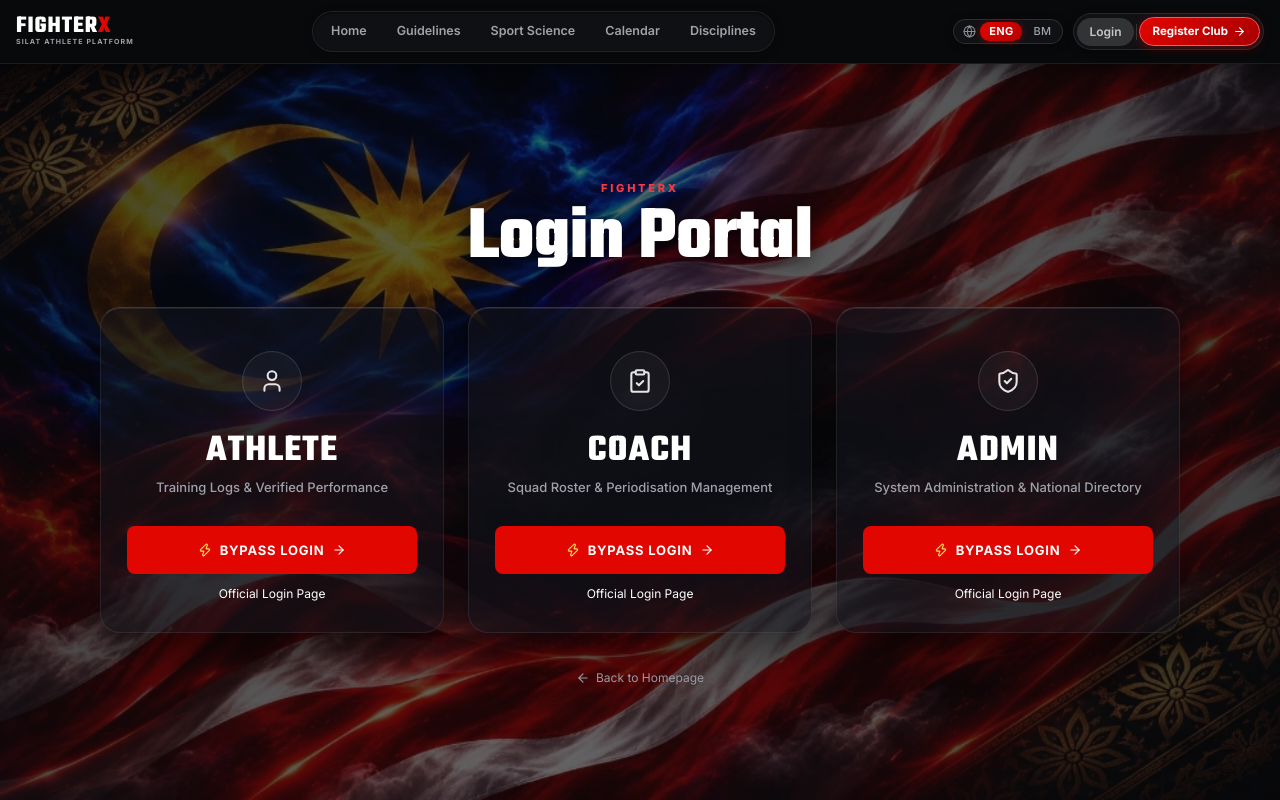
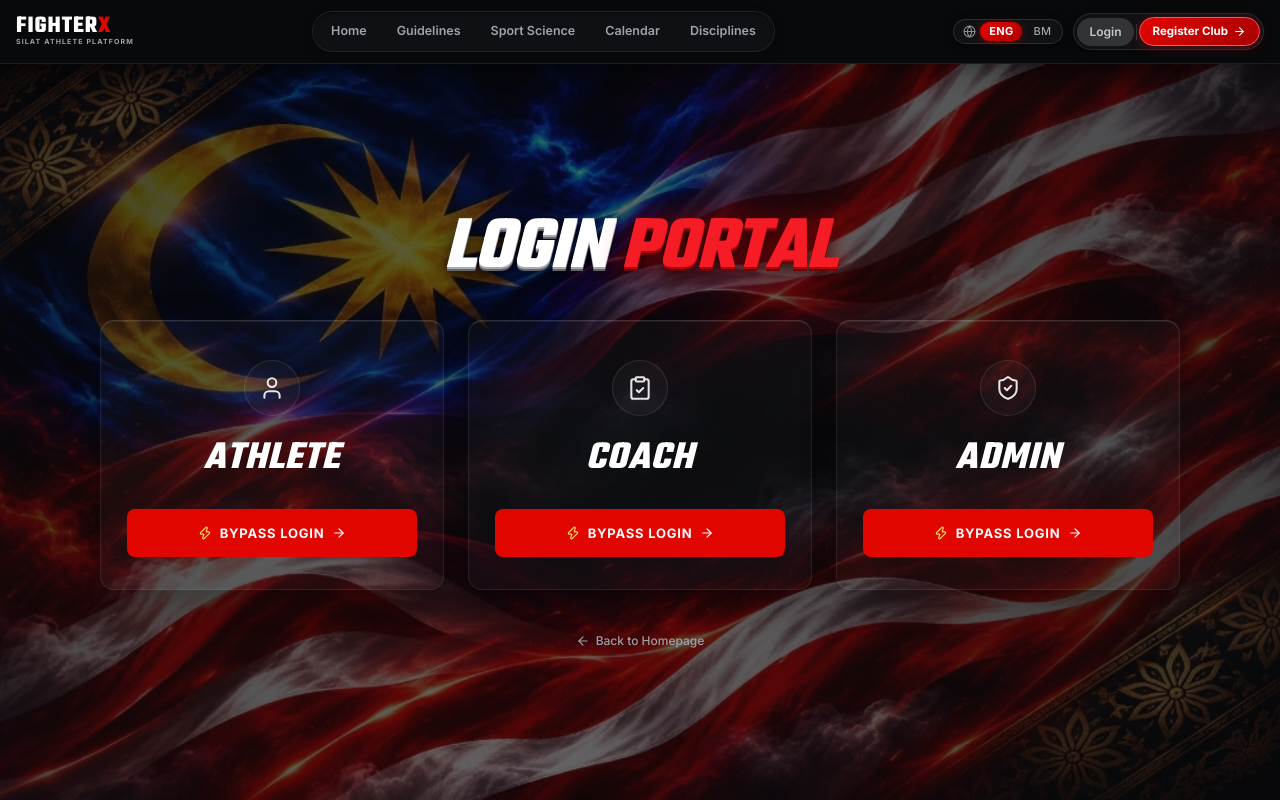
Before and after one commit to syahmiaof/fighterx, a Next.js app: page /login in a window 1280 px wide. Built offline with nearby package versions, Linux system fonts and the light colour scheme.

Commit message:
feat(auth): redesign login portal with crystal glass cards and athletic italic titles

```diff
--- /dev/null
+++ b/src/components/auth/login-portal.css
@@ -0,0 +1,223 @@
+/* ==========================================================================
+   FIGHTERX LOGIN PORTAL — CRYSTAL GLASS & ATHLETIC HERO SYSTEM
+   ========================================================================== */
+
+.glass-login-stage {
+  width: min(100% - 48px, 1080px);
+  min-height: calc(100svh - 64px);
+  margin-inline: auto;
+  display: flex;
+  flex-direction: column;
+  align-items: center;
+  justify-content: center;
+  padding-block: 48px 40px;
+}
+
+.glass-login-header {
+  text-align: center;
+  margin-bottom: 38px;
+}
+
+/* Public Hero Display Title Dual-Tone (Matching Public Zone) */
+.glass-login-header .hero-display-title {
+  font-family: var(--font-athletic), sans-serif;
+  font-weight: 700;
+  font-style: italic;
+  font-size: clamp(48px, 6.5vw, 76px);
+  line-height: 0.88;
+  letter-spacing: -0.015em;
+  text-transform: uppercase;
+  margin: 0;
+  padding: 0;
+}
+
+.glass-login-header .hero-display-title .title-white {
+  color: #ffffff;
+  text-shadow: 0 2px 0 #aaaab0, 0 4px 0 #66676d, 0 8px 16px rgba(0, 0, 0, 0.7);
+}
+
+.glass-login-header .hero-display-title .title-crimson {
+  color: #f51c25;
+  text-shadow: 0 2px 0 #a10a11, 0 4px 0 #65050a, 0 8px 16px rgba(0, 0, 0, 0.7);
+  filter: drop-shadow(0 0 14px rgba(225, 6, 0, 0.45));
+}
+
+/* 3 Glassmorphism Cards Grid */
+.glass-cards-grid {
+  width: 100%;
+  display: grid;
+  grid-template-columns: repeat(3, minmax(0, 1fr));
+  gap: 24px;
+}
+
+/* Crystal-Clear Glass Card (Matching Public Zone Silat Seni & Olahraga) */
+.glass-login-stage .glass-card {
+  position: relative;
+  display: flex;
+  flex-direction: column;
+  align-items: center;
+  text-align: center;
+  padding: 38px 26px 32px;
+  background: rgba(255, 255, 255, 0.025) !important;
+  backdrop-filter: blur(16px) saturate(160%);
+  -webkit-backdrop-filter: blur(16px) saturate(160%);
+  border: 1px solid rgba(255, 255, 255, 0.08) !important;
+  border-top: 1px solid rgba(255, 255, 255, 0.14) !important;
+  border-radius: 14px;
+  box-shadow: 0 8px 32px rgba(0, 0, 0, 0.35), inset 0 1px 0 rgba(255, 255, 255, 0.06) !important;
+  text-decoration: none;
+  color: #ffffff;
+  transition: transform 0.28s cubic-bezier(0.16, 1, 0.3, 1),
+              box-shadow 0.28s cubic-bezier(0.16, 1, 0.3, 1),
+              border-color 0.28s ease,
+              background 0.28s ease !important;
+  isolation: isolate;
+  overflow: hidden;
+}
+
+.glass-login-stage .glass-card:hover {
+  transform: translateY(-4px) !important;
+  background: rgba(255, 255, 255, 0.045) !important;
+  border-color: rgba(255, 56, 69, 0.45) !important;
+  box-shadow: 0 14px 32px rgba(0, 0, 0, 0.5), 0 0 20px rgba(225, 6, 0, 0.15), inset 0 1px 0 rgba(255, 255, 255, 0.12) !important;
+}
+
+/* Glass Icon Circle */
+.glass-login-stage .glass-icon-wrapper {
+  width: 58px;
+  height: 58px;
+  display: grid;
+  place-items: center;
+  margin-bottom: 22px;
+}
+
+.glass-login-stage .glass-icon-circle {
+  width: 56px;
+  height: 56px;
+  border-radius: 50%;
+  background: rgba(255, 255, 255, 0.03);
+  border: 1px solid rgba(255, 255, 255, 0.1);
+  display: grid;
+  place-items: center;
+  color: #e5e5e7;
+  transition: border-color 0.22s ease, background 0.22s ease, color 0.22s ease, box-shadow 0.22s ease;
+}
+
+.glass-login-stage .glass-card:hover .glass-icon-circle {
+  border-color: rgba(255, 56, 69, 0.55);
+  background: rgba(225, 6, 0, 0.16);
+  color: #ff474f;
+  box-shadow: 0 0 18px rgba(225, 6, 0, 0.3);
+}
+
+/* Role Title (Matching Silat Seni & Silat Olahraga Cards) */
+.glass-login-stage .glass-card-title {
+  margin: 0;
+  font-family: var(--font-athletic), sans-serif;
+  font-weight: 700;
+  font-style: italic;
+  font-size: clamp(32px, 3.4vw, 40px);
+  line-height: 1;
+  letter-spacing: 0.02em;
+  color: #ffffff;
+  text-transform: uppercase;
+  transition: color 0.22s ease, text-shadow 0.22s ease;
+}
+
+.glass-login-stage .glass-card:hover .glass-card-title {
+  color: #ffffff;
+  text-shadow: 0 0 16px rgba(255, 255, 255, 0.35);
+}
+
+/* Minimalist Card CTA Area */
+.glass-login-stage .glass-card-cta {
+  width: 100%;
+  margin-top: 30px;
+}
+
+/* Bypass Login Button */
+.glass-login-stage .glass-card-btn {
+  width: 100%;
+  min-height: 48px;
+  padding: 0 18px;
+  border-radius: 8px;
+  background: #e10600;
+  color: #ffffff;
+  font-family: var(--font-ui), Arial, sans-serif;
+  font-weight: 700;
+  font-size: 13px;
+  letter-spacing: 0.06em;
+  text-transform: uppercase;
+  display: flex;
+  align-items: center;
+  justify-content: center;
+  gap: 8px;
+  transition: background 0.2s ease, box-shadow 0.2s ease, transform 0.15s ease;
+}
+
+.glass-login-stage .glass-card:hover .glass-card-btn {
+  background: #ff1f27;
+  box-shadow: 0 6px 20px rgba(225, 6, 0, 0.45);
+}
+
+.glass-login-stage .glass-card-btn:active {
+  transform: scale(0.98);
+}
+
+.glass-login-stage .glass-card-arrow {
+  transition: transform 0.2s ease;
+}
+
+.glass-login-stage .glass-card:hover .glass-card-arrow {
+  transform: translateX(3px);
+}
+
+/* Minimal Back Action */
+.glass-login-footer {
+  margin-top: 36px;
+  text-align: center;
+}
+
+.glass-back-link {
+  display: inline-flex;
+  align-items: center;
+  gap: 6px;
+  color: #9da0a8;
+  font-size: 12px;
+  font-weight: 500;
+  text-decoration: none;
+  padding: 6px 12px;
+  border-radius: 6px;
+  transition: color 0.18s ease, background 0.18s ease;
+}
+
+.glass-back-link:hover {
+  color: #ffffff;
+  background: rgba(255, 255, 255, 0.05);
+}
+
+@media (max-width: 880px) {
+  .glass-cards-grid {
+    gap: 16px;
+  }
+  .glass-login-stage .glass-card {
+    padding: 30px 18px 24px;
+  }
+  .glass-login-stage .glass-card-title {
+    font-size: 30px;
+  }
+}
+
+@media (max-width: 720px) {
+  .glass-cards-grid {
+    grid-template-columns: 1fr;
+    max-width: 380px;
+    margin-inline: auto;
+  }
+  .glass-login-stage {
+    padding-block: 36px 36px;
+  }
+  .glass-login-header .hero-display-title {
+    font-size: clamp(40px, 9.5vw, 54px);
+  }
+}
--- a/src/components/auth/role-selection-cards.tsx
+++ b/src/components/auth/role-selection-cards.tsx
@@ -1,88 +1,44 @@
 "use client";
 
+import { useEffect, useRef } from "react";
 import Link from "next/link";
 import { ArrowRight, ArrowLeft, ClipboardCheck, ShieldCheck, User, Zap } from "lucide-react";
+import gsap from "gsap";
 import { ROLE_DESTINATIONS } from "@/lib/auth/auth-contract";
 import type { AppRole } from "@/types/platform";
 import { useLanguage } from "@/lib/i18n";
-
-interface RoleCard {
-  id: "athlete" | "coach" | "admin";
-  role: AppRole;
-  title: string;
-  tagline: string;
-  icon: typeof User;
-  destination: string;
-  roleHref: string;
-  buttonLabel: string;
-}
-
-const ROLES: RoleCard[] = [
-  {
-    id: "athlete",
-    role: "ATHLETE",
-    title: "ATLET",
-    tagline: "Latihan & Prestasi",
-    icon: User,
-    destination: ROLE_DESTINATIONS.ATHLETE,
-    roleHref: "/login/athlete",
-    buttonLabel: "BYPASS MASUK",
-  },
-  {
-    id: "coach",
-    role: "COACH",
-    title: "COACH",
-    tagline: "Pengurusan Skuad",
-    icon: ClipboardCheck,
-    destination: ROLE_DESTINATIONS.COACH,
-    roleHref: "/login/coach",
-    buttonLabel: "BYPASS MASUK",
-  },
-  {
-    id: "admin",
-    role: "ADMIN",
-    title: "ADMIN",
-    tagline: "Pentadbiran Sistem",
-    icon: ShieldCheck,
-    destination: ROLE_DESTINATIONS.ADMIN,
-    roleHref: "/login/admin",
-    buttonLabel: "BYPASS MASUK",
-  },
-];
+import "./login-portal.css";
 
 export function RoleSelectionCards() {
   const { dict } = useLanguage();
   const ad = dict.auth;
+  const headerRef = useRef<HTMLElement>(null);
+  const gridRef = useRef<HTMLDivElement>(null);
+  const footerRef = useRef<HTMLElement>(null);
 
   const roles = [
     {
       id: "athlete" as const,
       role: "ATHLETE" as AppRole,
       title: ad.roleAthleteTitle,
-      tagline: ad.roleAthleteDesc,
       icon: User,
       destination: ROLE_DESTINATIONS.ATHLETE,
-      roleHref: "/login/athlete",
       buttonLabel: ad.bypassButton,
     },
     {
       id: "coach" as const,
       role: "COACH" as AppRole,
       title: ad.roleCoachTitle,
-      tagline: ad.roleCoachDesc,
       icon: ClipboardCheck,
       destination: ROLE_DESTINATIONS.COACH,
-      roleHref: "/login/coach",
       buttonLabel: ad.bypassButton,
     },
     {
       id: "admin" as const,
       role: "ADMIN" as AppRole,
       title: ad.roleAdminTitle,
-      tagline: ad.roleAdminDesc,
       icon: ShieldCheck,
       destination: ROLE_DESTINATIONS.ADMIN,
-      roleHref: "/login/admin",
       buttonLabel: ad.bypassButton,
     },
   ];
@@ -97,16 +53,76 @@ export function RoleSelectionCards() {
     }
   }
 
+  // Nemo Iris Entrance Physics (matches Public Zone Motion System)
+  useEffect(() => {
+    if (typeof window === "undefined") return;
+
+    if (headerRef.current) {
+      gsap.fromTo(
+        headerRef.current,
+        { opacity: 0, y: -16, scale: 0.98 },
+        { opacity: 1, y: 0, scale: 1, duration: 0.65, ease: "power2.out", clearProps: "all" }
+      );
+    }
+
+    if (gridRef.current) {
+      const cards = gridRef.current.querySelectorAll<HTMLElement>(".glass-card");
+      if (cards.length > 0) {
+        gsap.fromTo(
+          cards,
+          {
+            opacity: 0,
+            y: 22,
+            scale: 0.96,
+            clipPath: "inset(0 50% 0 50% round 14px)",
+            willChange: "transform, opacity, clip-path",
+          },
+          {
+            opacity: 1,
+            y: 0,
+            scale: 1,
+            clipPath: "inset(0 0% 0 0% round 14px)",
+            duration: 0.85,
+            ease: "expo.out",
+            stagger: 0.1,
+            clearProps: "transform,scale,opacity,clipPath,clip-path,willChange",
+          }
+        );
+      }
+    }
+
+    if (footerRef.current) {
+      gsap.fromTo(
+        footerRef.current,
+        { opacity: 0, y: 10 },
+        { opacity: 1, y: 0, duration: 0.5, delay: 0.3, ease: "power2.out", clearProps: "all" }
+      );
+    }
+  }, []);
+
+  // Dual-tone header title: e.g. "LOGIN" (white) + "PORTAL" (crimson) or "LOG MASUK" (white) + "PORTAL" (crimson)
+  const rawTitle = ad.loginTitle || "Login Portal";
+  const words = rawTitle.trim().split(/\s+/);
+  const lastWord = words.length > 1 ? words.pop() : "";
+  const firstWords = words.join(" ");
+
   return (
     <div className="glass-login-stage">
-      {/* Minimal Header */}
-      <header className="glass-login-header">
-        <span className="glass-login-kicker">{ad.loginOverline}</span>
-        <h1 className="glass-login-title">{ad.loginTitle}</h1>
+      {/* Minimal Header — Public Hero Display Dual-Tone Typography, no red kicker */}
+      <header ref={headerRef} className="glass-login-header">
+        <h1 className="hero-display-title">
+          <span className="title-white">{firstWords} </span>
+          {lastWord && <span className="title-crimson">{lastWord}</span>}
+        </h1>
       </header>
 
-      {/* 3 Glassmorphism Cards */}
-      <div className="glass-cards-grid" role="region" aria-label="Pilih Peranan">
+      {/* 3 Crystal Glassmorphism Cards Grid (Minimalist: Icon + Athletic Italic Title + Bypass CTA) */}
+      <div
+        ref={gridRef}
+        className="glass-cards-grid"
+        role="region"
+        aria-label="Pilih Peranan"
+      >
         {roles.map((role) => {
           const Icon = role.icon;
           return (
@@ -121,12 +137,11 @@ export function RoleSelectionCards() {
                 </div>
               </div>
 
-              {/* Title & Short Tagline */}
+              {/* Role Title in Teko Athletic Italic (matching Silat Seni & Silat Olahraga) */}
               <h2 className="glass-card-title">{role.title}</h2>
-              <p className="glass-card-tagline">{role.tagline}</p>
 
-              {/* Direct Bypass Button to Dashboard */}
-              <div className="glass-card-cta flex flex-col items-center gap-3">
+              {/* Direct Bypass Button to Dashboard (No tagline, no official login text) */}
+              <div className="glass-card-cta">
                 <Link
                   href={role.destination}
                   className="glass-card-btn"
@@ -137,12 +152,6 @@ export function RoleSelectionCards() {
                   <span>{role.buttonLabel}</span>
                   <ArrowRight size={14} aria-hidden="true" className="glass-card-arrow" />
                 </Link>
-                <Link
-                  href={role.roleHref}
-                  className="text-xs text-zinc-400 hover:text-white underline"
-                >
-                  {ad.officialLoginButton}
-                </Link>
               </div>
             </div>
           );
@@ -150,7 +159,7 @@ export function RoleSelectionCards() {
       </div>
 
       {/* Minimal Back Action */}
-      <footer className="glass-login-footer">
+      <footer ref={footerRef} className="glass-login-footer">
         <Link href="/" className="glass-back-link">
           <ArrowLeft size={14} aria-hidden="true" />
           <span>{ad.backHome}</span>
```
